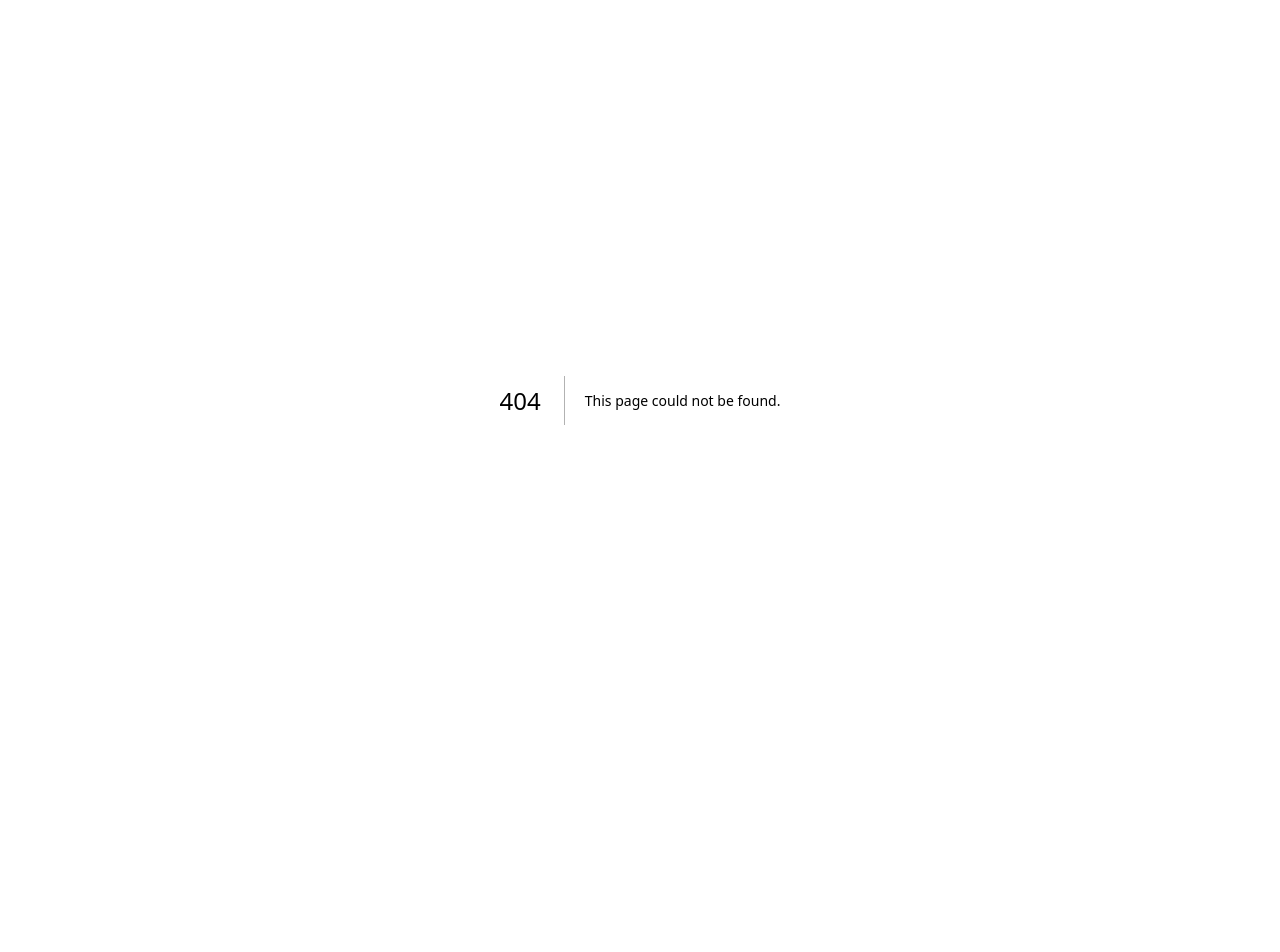
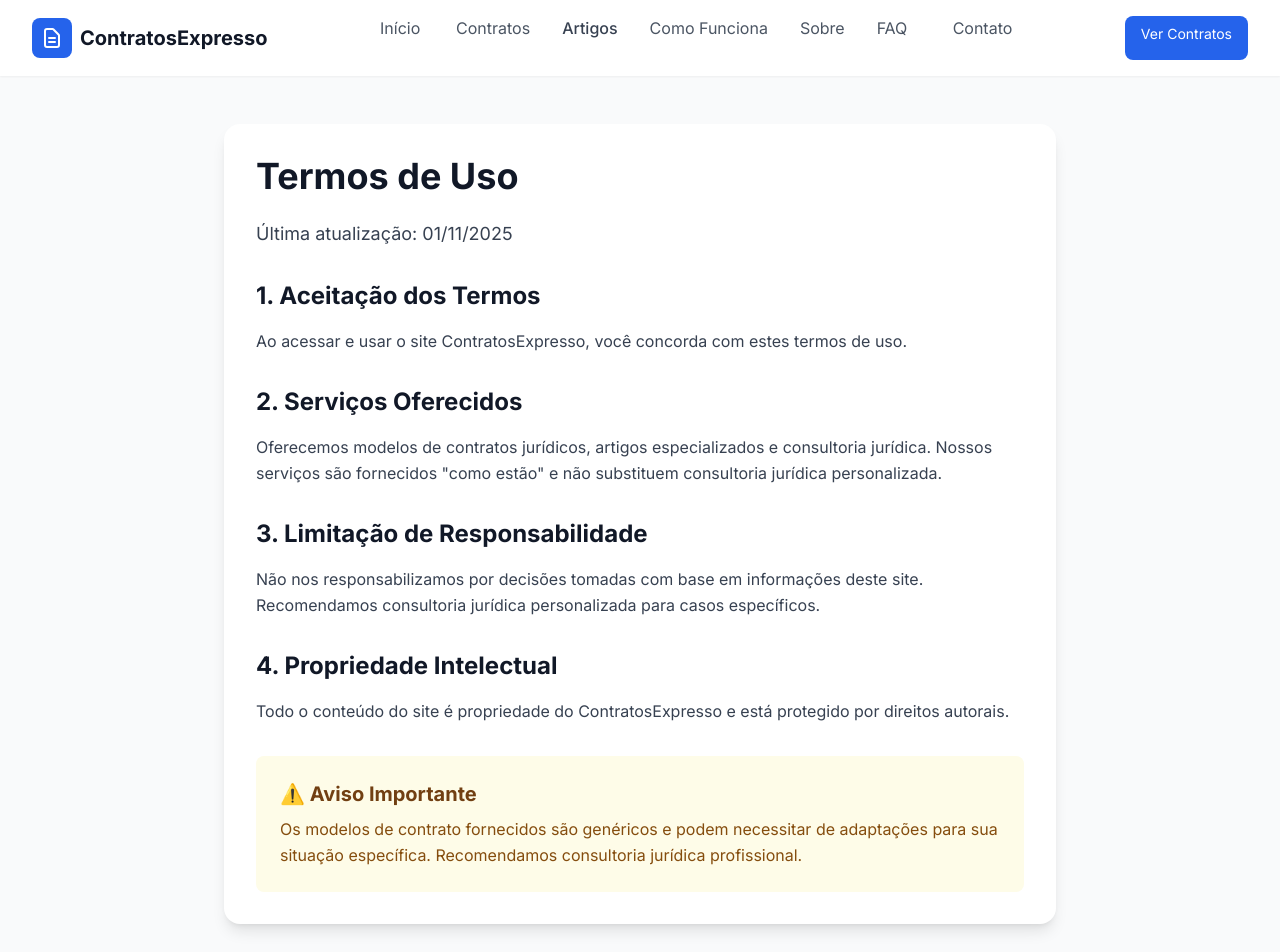
Before and after one commit to mestrereginaldo-site/contratosexpresso-site, a Next.js app: page /termos-de-uso in a window 1280 px wide. Before the commit this address had no page. Shown: the top 952 px of the page. Before the commit the page ends 800 px from the top, so only its background shows below. Built offline with nearby package versions, Linux system fonts and the light colour scheme.

Commit message:
Create page.js

```diff
--- /dev/null
+++ b/app/termos-de-uso/page.js
@@ -0,0 +1,58 @@
+import Header from '../../components/Header'
+import Footer from '../../components/Footer'
+
+export default function TermosUso() {
+  return (
+    <main>
+      <Header />
+
+      <section className="min-h-screen bg-gray-50 py-12">
+        <div className="max-w-4xl mx-auto px-4 sm:px-6 lg:px-8">
+          <div className="bg-white rounded-2xl shadow-lg p-8">
+            <h1 className="text-3xl md:text-4xl font-bold text-gray-900 mb-6">
+              Termos de Uso
+            </h1>
+
+            <div className="prose prose-lg max-w-none text-gray-700">
+              <p className="text-lg mb-6">
+                Última atualização: {new Date().toLocaleDateString('pt-BR')}
+              </p>
+
+              <h2 className="text-2xl font-bold text-gray-900 mt-8 mb-4">1. Aceitação dos Termos</h2>
+              <p>
+                Ao acessar e usar o site ContratosExpresso, você concorda com estes termos de uso.
+              </p>
+
+              <h2 className="text-2xl font-bold text-gray-900 mt-8 mb-4">2. Serviços Oferecidos</h2>
+              <p>
+                Oferecemos modelos de contratos jurídicos, artigos especializados e consultoria jurídica.
+                Nossos serviços são fornecidos "como estão" e não substituem consultoria jurídica personalizada.
+              </p>
+
+              <h2 className="text-2xl font-bold text-gray-900 mt-8 mb-4">3. Limitação de Responsabilidade</h2>
+              <p>
+                Não nos responsabilizamos por decisões tomadas com base em informações deste site.
+                Recomendamos consultoria jurídica personalizada para casos específicos.
+              </p>
+
+              <h2 className="text-2xl font-bold text-gray-900 mt-8 mb-4">4. Propriedade Intelectual</h2>
+              <p>
+                Todo o conteúdo do site é propriedade do ContratosExpresso e está protegido por direitos autorais.
+              </p>
+
+              <div className="bg-yellow-50 p-6 rounded-lg mt-8">
+                <h3 className="text-xl font-bold text-yellow-900 mb-2">⚠️ Aviso Importante</h3>
+                <p className="text-yellow-800">
+                  Os modelos de contrato fornecidos são genéricos e podem necessitar de adaptações
+                  para sua situação específica. Recomendamos consultoria jurídica profissional.
+                </p>
+              </div>
+            </div>
+          </div>
+        </div>
+      </section>
+
+      <Footer />
+    </main>
+  )
+}
```
